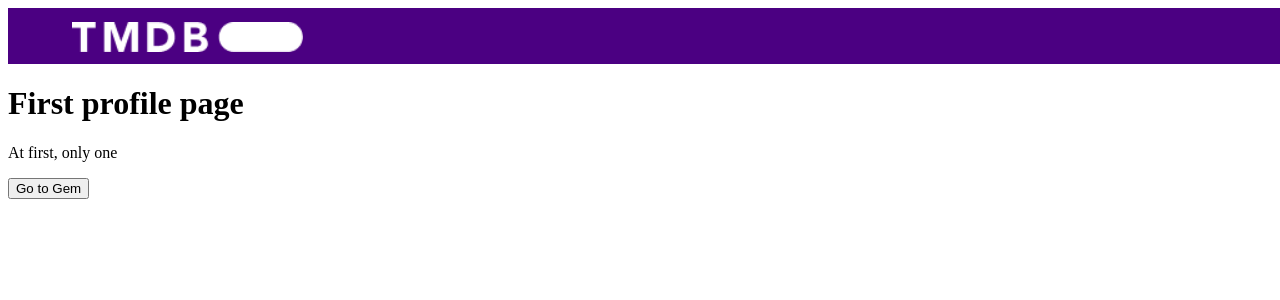
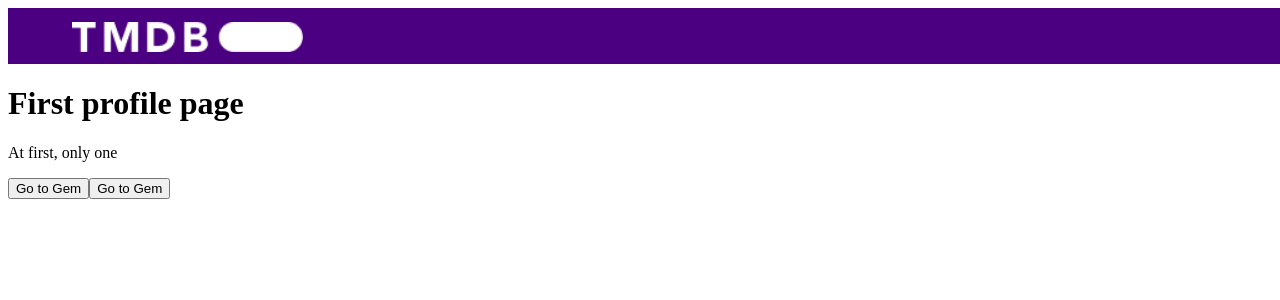
Before and after one commit to chriss3008/I-Dream-of-Gemmie, a React (Create React App) app: page /profile in a window 1280 px wide. Shown: the top 300 px of the page. Built offline with nearby package versions, Linux system fonts and the light colour scheme.

Commit message:
Added image for error page with clickable button

```diff
--- a/src/pages/ErrorPage/ErrorPage.js
+++ b/src/pages/ErrorPage/ErrorPage.js
@@ -1,16 +1,25 @@
-
-
 // React
 import React, { useState, useEffect } from "react";
+
+// Assets
+import ErrorImage from "../../assets/404ErrorPage.png"
+
+// Routes
+import { useNavigate } from "react-router-dom";
+import { goToHomePage } from "../../router/coordinator";
 
 
 // Code
 const GemPage = () => {
 
+    const navigate = useNavigate()
+
 
     return (
         <a>
-            <h1>Error</h1>
+            <h1>Error Page</h1>
+             <img src={ErrorImage} onClick={() => goToHomePage(navigate)} />
+
         </a>
     )
 }
--- a/src/pages/ProfilePage/ProfilePage.js
+++ b/src/pages/ProfilePage/ProfilePage.js
@@ -13,6 +13,7 @@ const ProfilePage = () => {
 
     // States and Constants
     const navigate = useNavigate()
+
     const onClickGem = () => {
         goToGemPage(navigate)
     }
@@ -23,6 +24,8 @@ const ProfilePage = () => {
             <h1>First profile page</h1>
             <p>At first, only one</p>
             <button onClick={onClickGem}>Go to Gem</button>
+            <button onClick={() => goToGemPage(navigate)}>Go to Gem</button>
+
         </a>
     )
 }
```
Also changed, not shown: src/assets/404ErrorPage.png (added).
